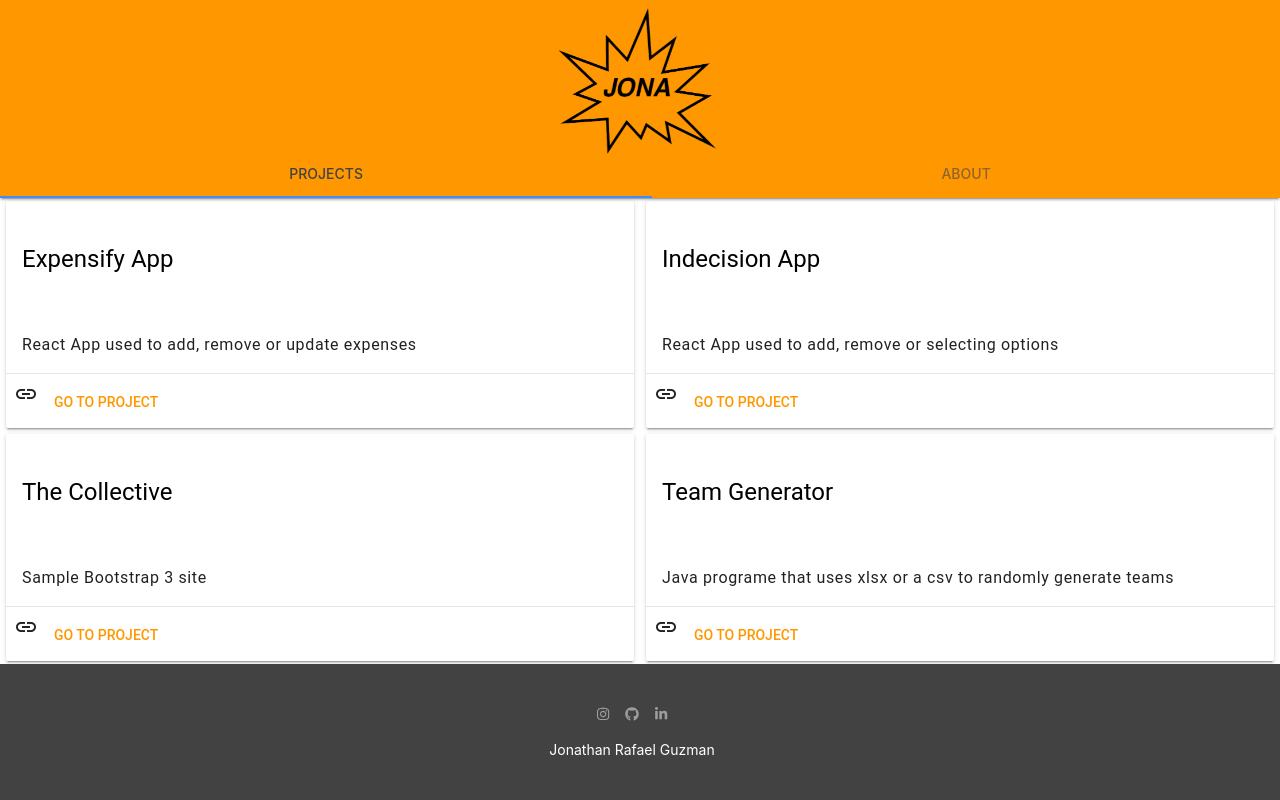
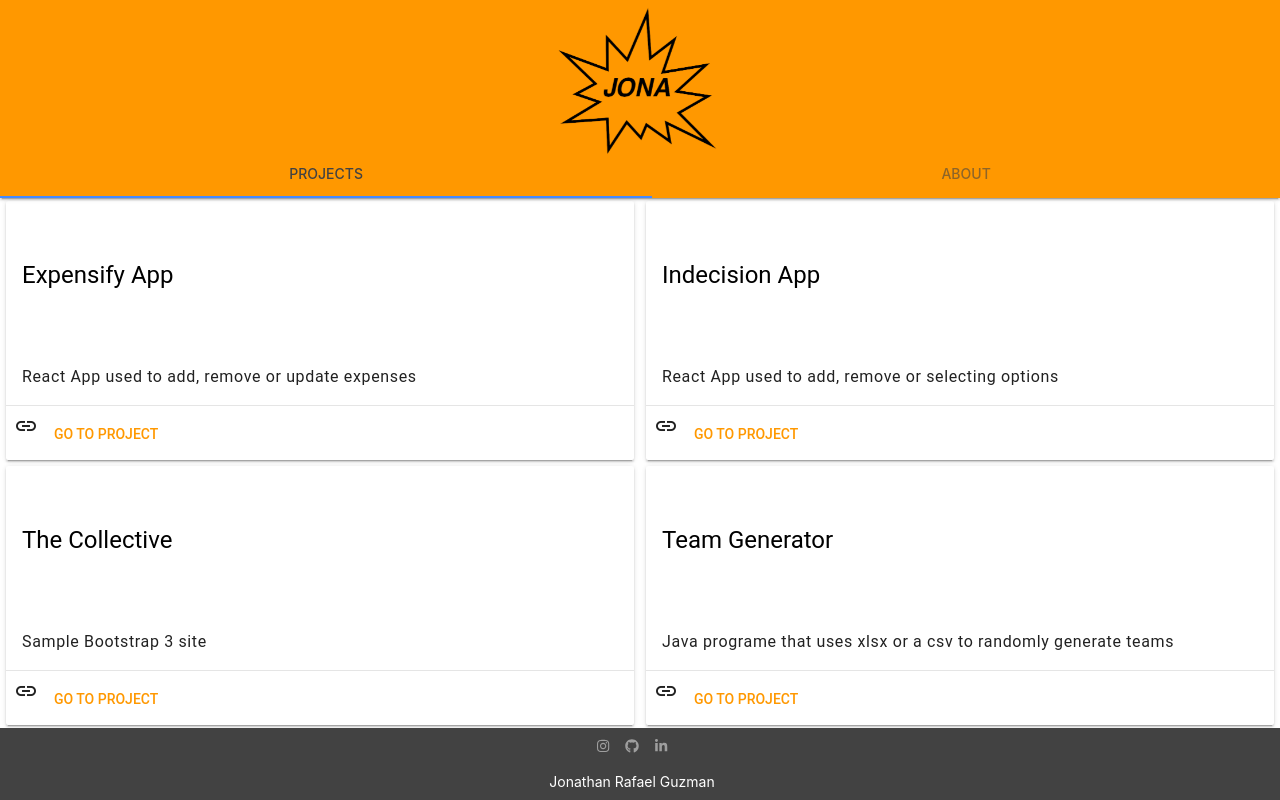
Before and after one commit to jonaSnow/my-portfolio, a React (Create React App) app: page / in a window 1280 px wide. Built offline with nearby package versions, Linux system fonts and the light colour scheme.

Commit message:
updated about me page

```diff
--- a/src/styles/components/_aboutme.scss
+++ b/src/styles/components/_aboutme.scss
@@ -1,7 +1,6 @@
 .aboutme__container {
   display: flex;
   flex-flow: row;
-  padding: 3vh 0;
   width: 100vw;
 }
 
--- a/src/styles/components/_footer.scss
+++ b/src/styles/components/_footer.scss
@@ -1,6 +1,12 @@
 @media (max-width: 400px) {
   .mdl-mini-footer {
     height: 25vmax;
+  }
+}
+
+@media (min-width: 900px) {
+  .mdl-mini-footer {
+    padding: 0;
   }
 }
 
```
Also changed, not shown: src/images/aboutme-img.JPG.
